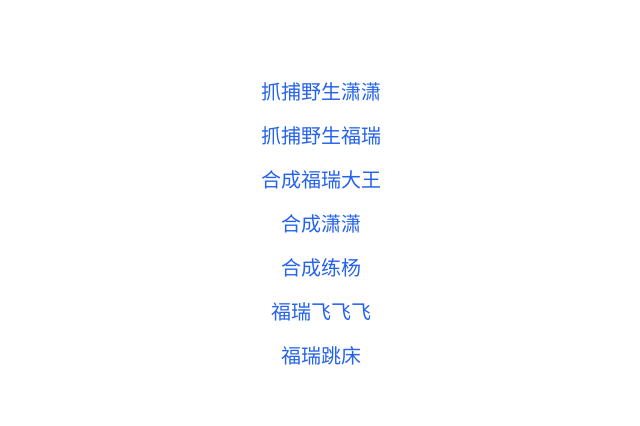
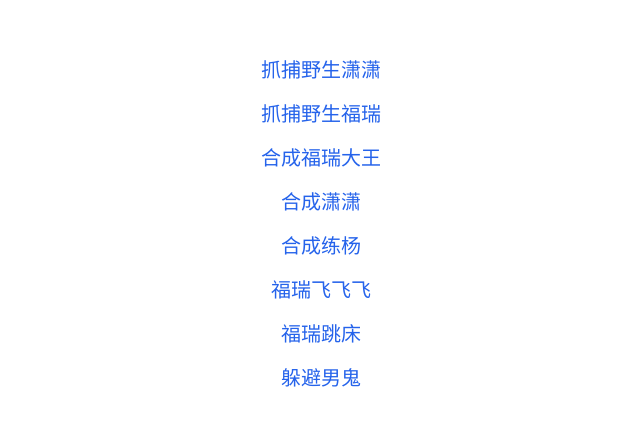
Before and after one commit to DvlGoG0729/DvlGoG0729.github.io, a plain HTML site: page index.html in a window 1280 px wide. Shown: the part 176-602 px from the top of the page, without its empty margins (319-959 px from the left). Drawn offline with nearby package versions, Linux system fonts and the light colour scheme.

Commit message:
Update index.html

```diff
--- a/index.html
+++ b/index.html
@@ -23,6 +23,7 @@
         <a href="https://dvlgog0729.github.io/BigLY/" target="_blank" class="link-style text-xl">合成练杨</a>
         <a href="https://dvlgog0729.github.io/flyFurry/" target="_blank" class="link-style text-xl">福瑞飞飞飞</a>
         <a href="https://dvlgog0729.github.io/flyFurryBed/" target="_blank" class="link-style text-xl">福瑞跳床</a>
+        <a href="https://dvlgog0729.github.io/flyGoG/" target="_blank" class="link-style text-xl">躲避男鬼</a>
     </div>
 </body>
 </html>
```
